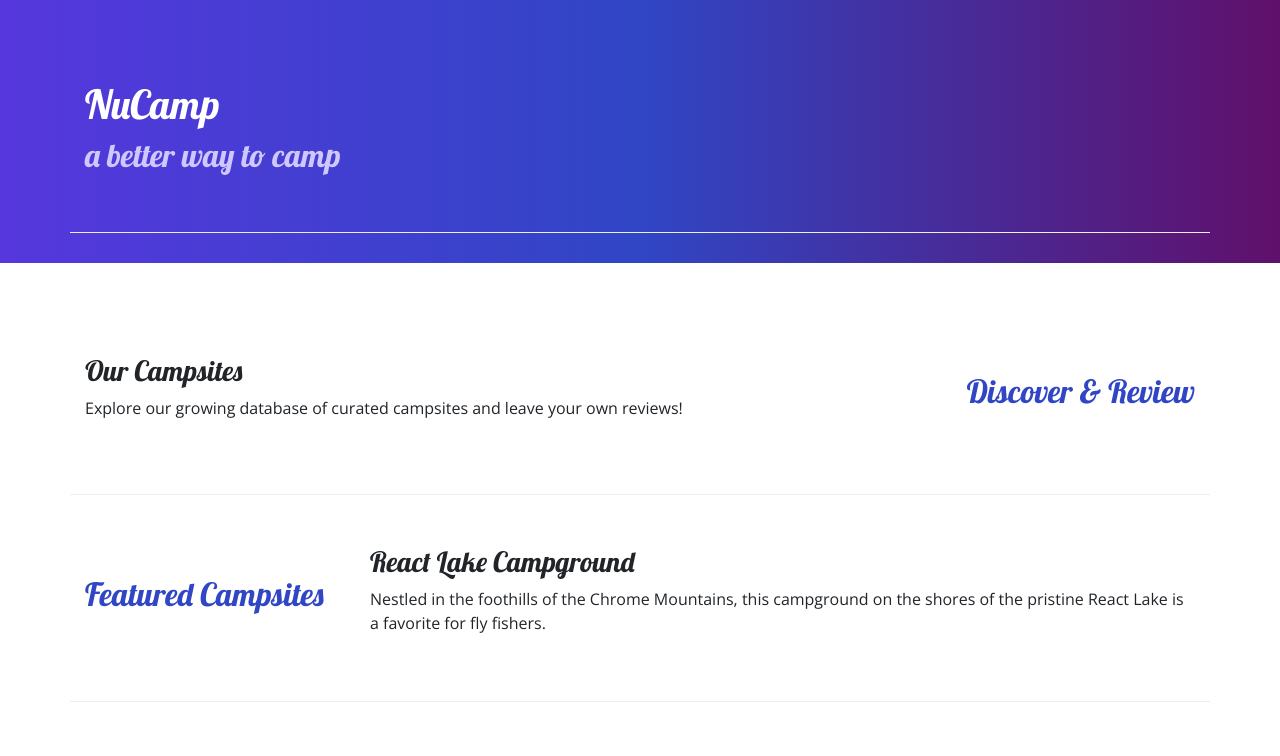
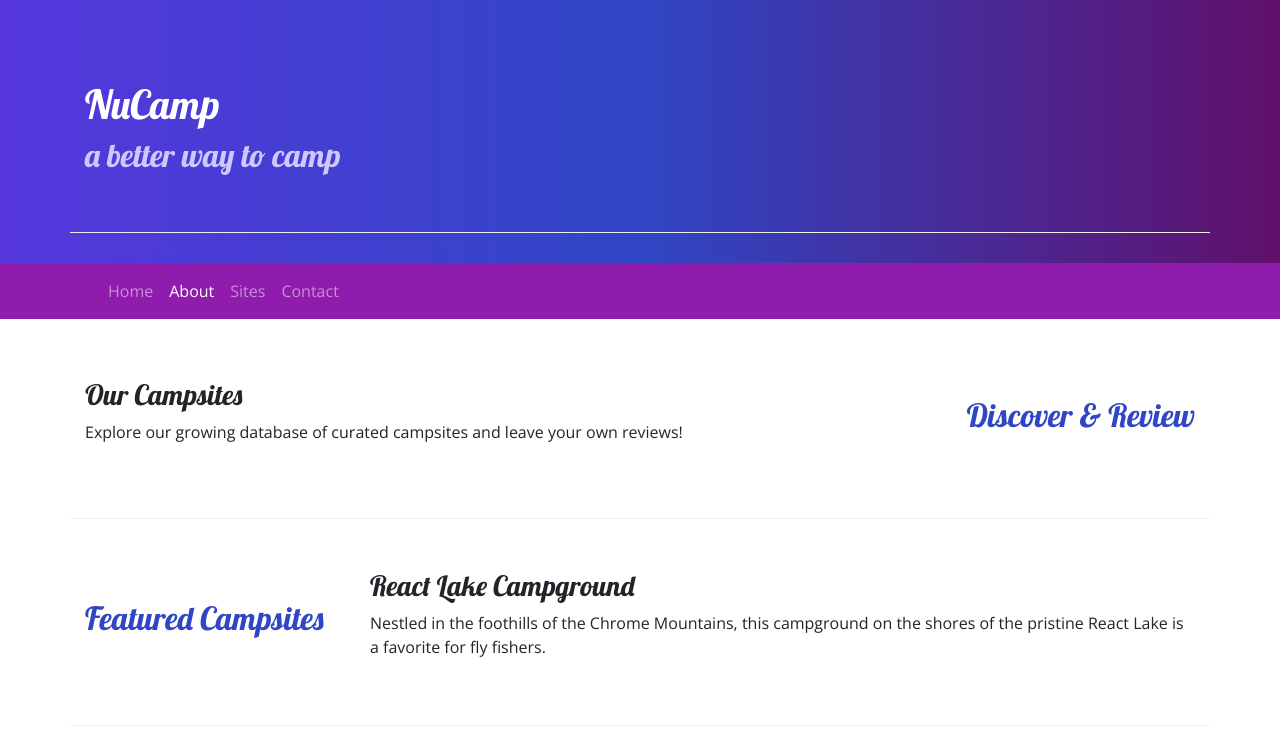
Before and after one commit to hallehar98/NuCampSite, a website: page index.html in a window 1280 px wide. Shown: the top 756 px of the page. Drawn offline with nearby package versions, Linux system fonts and the light colour scheme.

Commit message:
Navbar and Breadcrums

```diff
--- a/css/styles.css
+++ b/css/styles.css
@@ -20,6 +20,7 @@ footer {
 }
 
 .jumbotron {
+    margin: 0;
     padding: 30px;
     background-image: linear-gradient(to right, #5637DD, #3046C5, #60106B);
     color: white;
@@ -30,3 +31,7 @@ footer {
     border-bottom: 1px ridge;
     min-height: 200px;
 }
+
+.navbar {
+    background-color: #901CAD;
+}
--- a/index.html
+++ b/index.html
@@ -27,6 +27,22 @@
             </div>
         </div>
     </header>
+
+    <nav class="navbar navbar-expand-sm navbar-dark sticky-top">
+        <div class="container">
+            <button class="navbar-toggler ml-auto" type="button" data-toggle="collapse" data-target="#nucampNavbar">
+                <span class="navbar-toggler-icon"></span>
+            </button>
+            <div class="container">
+                <ul class="navbar-nav">
+                    <li class="nav-item"><a class="nav-link" href="index.html">Home</a></li>
+                    <li class="nav-item active"><a class="nav-link" href="#">About</a></li>
+                    <li class="nav-item"><a class="nav-link" href="#">Sites</a></li>
+                    <li class="nav-item"><a class="nav-link" href="#">Contact</a></li>
+                </ul>
+            </div>
+        </div>
+    </nav>
 
     <div class="container">
         <div class="row row-content align-items-center">
```
Also changed, not shown: aboutus.html (+6 -1 lines).
